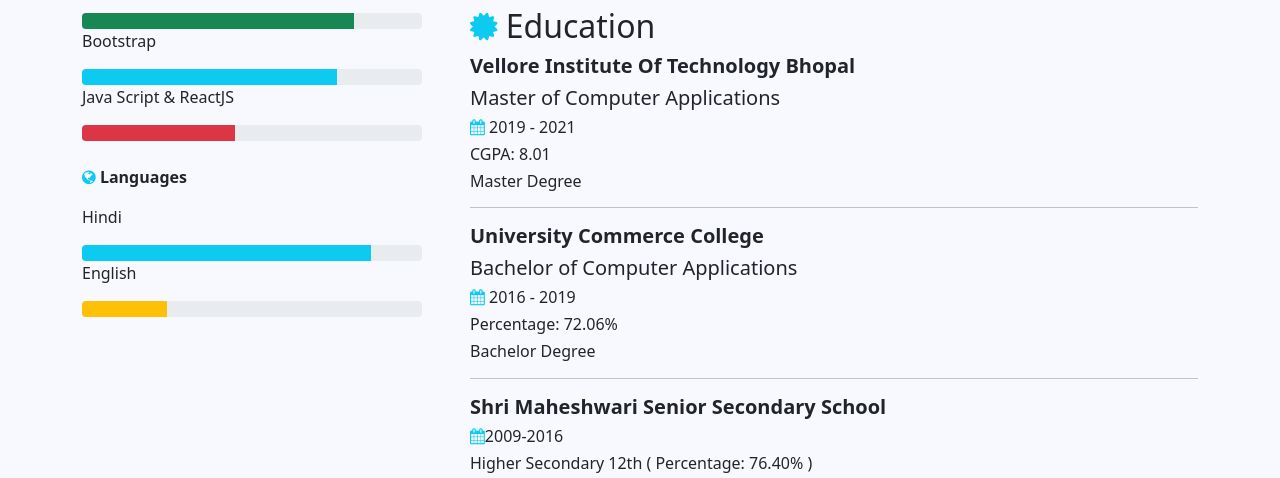
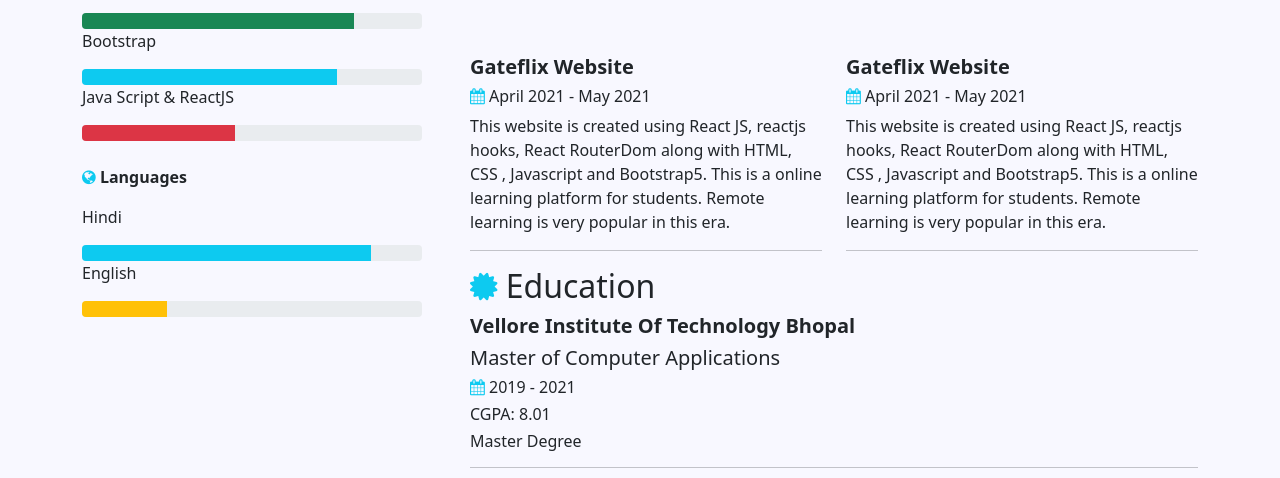
Before and after one commit to sethiabhi/AbhishekSethiPortfolio.ghithub.io, a plain HTML site: page index.html in a window 1280 px wide. Shown: the part 855-1333 px from the top of the page. Drawn offline with nearby package versions, Linux system fonts and the light colour scheme.

Commit message:
Update index.html

```diff
--- a/index.html
+++ b/index.html
@@ -158,6 +158,28 @@
                                             <hr>
                                         </div>
                                     </div>
+                                    <div class="col-lg-6 mt-lg-5">
+                                        <div>
+                                            <h5><b>Gateflix Website</b></h5>
+                                            <h6><i class="fa fa-calendar text-info"></i> April 2021 -
+                                                May 2021</span></h6>
+                                            <p>This website is created using React JS, reactjs hooks, React RouterDom along
+                                               with HTML, CSS , Javascript and Bootstrap5. This is a online learning platform for
+                                               students. Remote learning is very popular in this era.</p>
+                                            <hr>
+                                        </div>
+                                    </div>
+                            <div class="col-lg-6 mt-lg-5">
+                                        <div>
+                                            <h5><b>Gateflix Website</b></h5>
+                                            <h6><i class="fa fa-calendar text-info"></i> April 2021 -
+                                                May 2021</span></h6>
+                                            <p>This website is created using React JS, reactjs hooks, React RouterDom along
+                                               with HTML, CSS , Javascript and Bootstrap5. This is a online learning platform for
+                                               students. Remote learning is very popular in this era.</p>
+                                            <hr>
+                                        </div>
+                                    </div>
                                     <div>
                                         <div>
 
```
